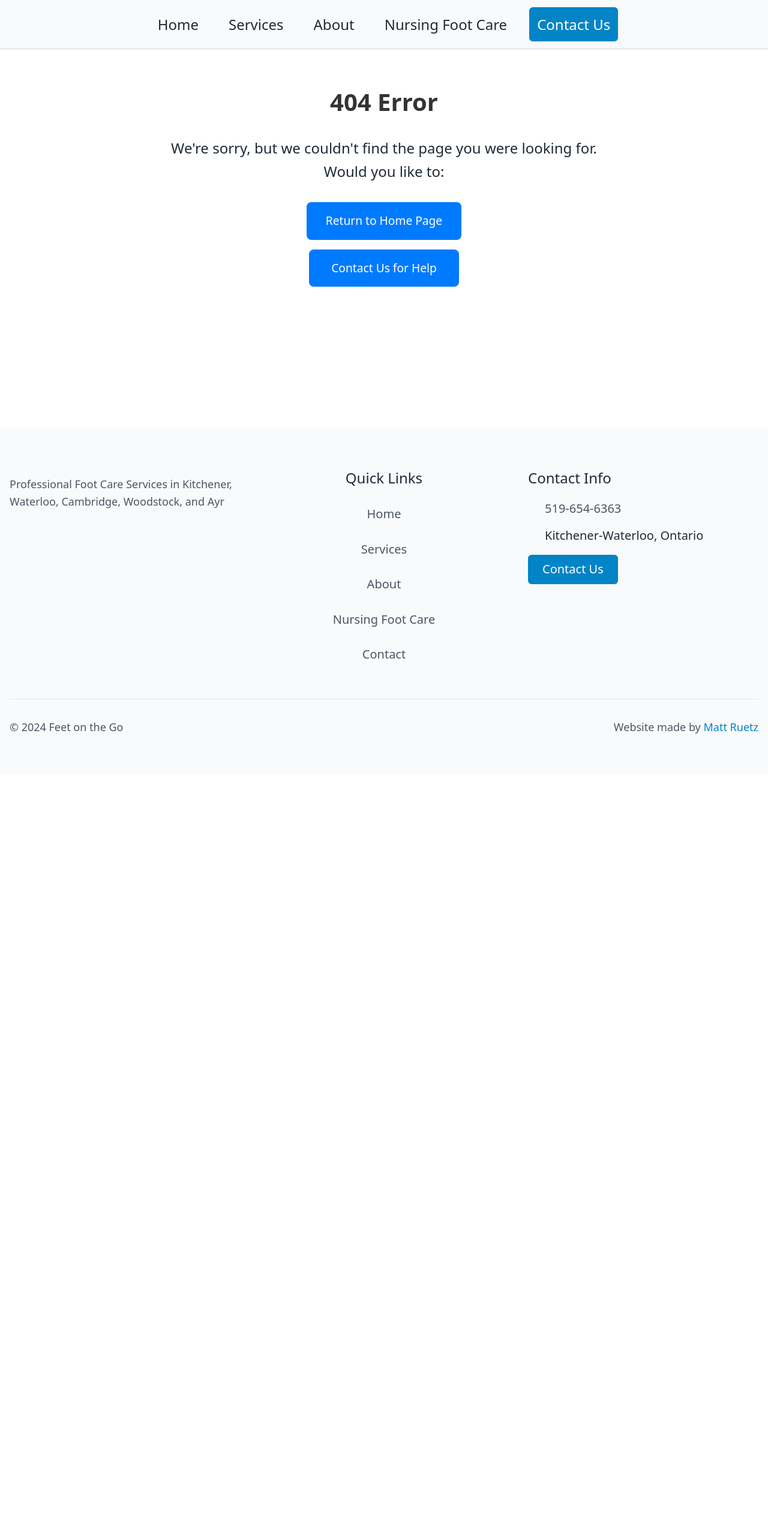
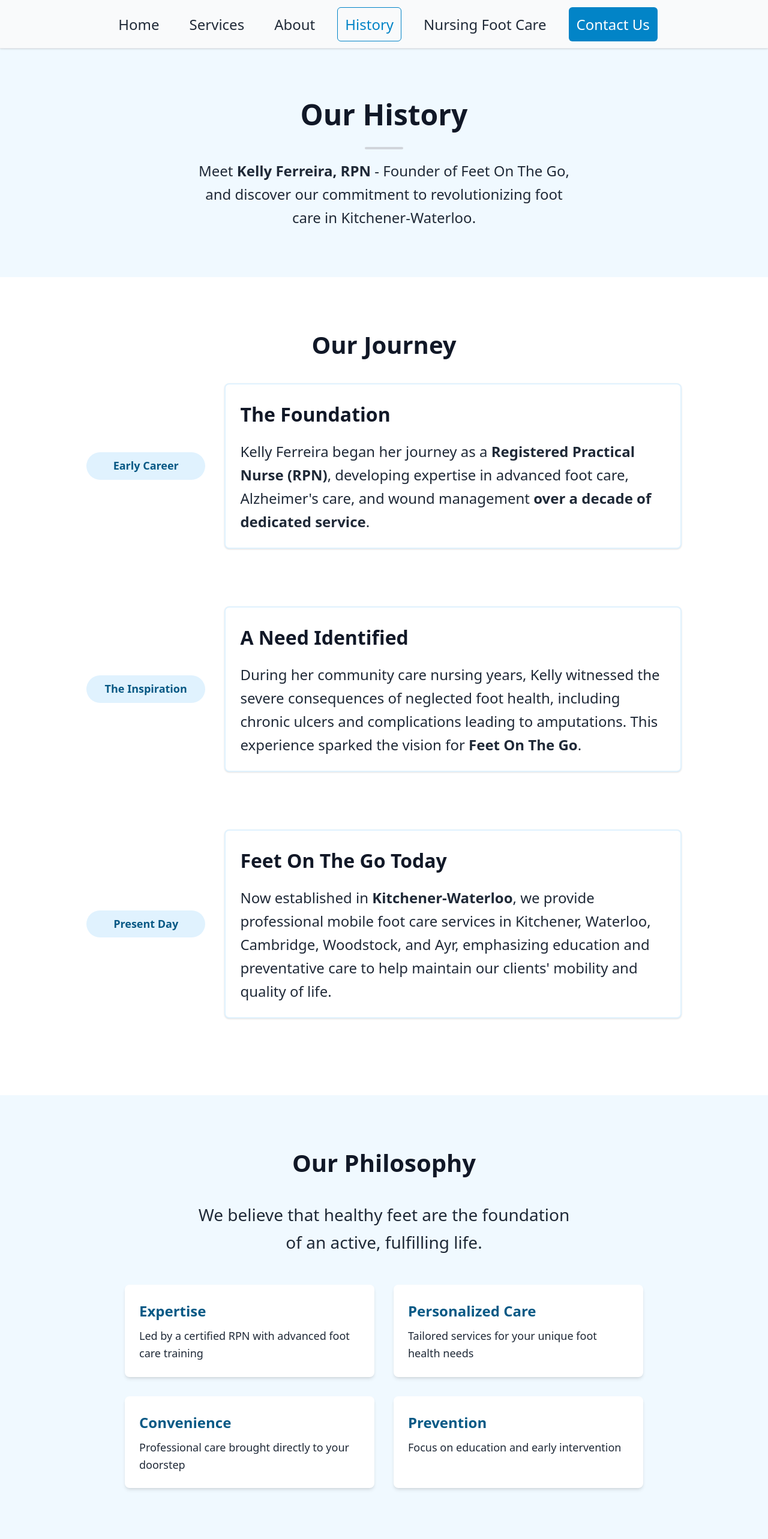
Before and after one commit to MattRuetz/feet-on-the-go, a SvelteKit app: page /history in a window 1280 px wide. Before the commit this address had no page. Shown: the top 2566 px of the page at 60% size. Before the commit the page ends 1291 px from the top, so only its background shows below. Built offline with nearby package versions, Linux system fonts and the light colour scheme; some icons are missing.

Commit message:
all changed from doc made

```diff
--- a/src/app.css
+++ b/src/app.css
@@ -49,7 +49,7 @@
   }
 
   .mobile-cta-button {
-    @apply block rounded-lg md:hidden px-3 sm:px-4 py-2 sm:py-3 text-base sm:text-xl border border-sky-600 text-sky-600
+    @apply block rounded-lg md:hidden px-3 py-2 text-base border border-sky-600 text-sky-600;
   }
 
   .outline-btn {
--- a/src/routes/+layout.svelte
+++ b/src/routes/+layout.svelte
@@ -60,6 +60,11 @@
           onclick={() => (isMobileMenuOpen = false)}>About</a
         >
         <a
+          href="/history"
+          class:active={$page.url.pathname === "/history"}
+          onclick={() => (isMobileMenuOpen = false)}>History</a
+        >
+        <a
           href="/nursing-foot-care"
           class:active={$page.url.pathname === "/nursing-foot-care"}
           onclick={() => (isMobileMenuOpen = false)}>Nursing Foot Care</a
@@ -102,6 +107,7 @@
         <a href="/">Home</a>
         <a href="/services">Services</a>
         <a href="/about">About</a>
+        <a href="/history">History</a>
         <a href="/nursing-foot-care">Nursing Foot Care</a>
         <a href="/contact">Contact</a>
       </nav>
--- a/src/routes/+page.svelte
+++ b/src/routes/+page.svelte
@@ -14,7 +14,6 @@
   import happyPatient from "$lib/images/happy-patient.png?enhanced";
   import diabetes from "$lib/images/diabetes.jpg?enhanced";
   import footMassage2 from "$lib/images/foot-massage2.jpg?enhanced";
-  import footMassage from "$lib/images/foot-massage.jpg?enhanced";
 
   const services = [
     {
@@ -123,14 +122,14 @@
 
 <section class="welcome">
   <div class="narrow-container text-center space-y-8">
-    <h2>Expert Nursing Foot Care at Your Doorstep</h2>
+    <h2>Nursing Foot Care at Your Doorstep</h2>
     <div class="minimal-divider"></div>
     <p>
       Welcome to <strong>Feet On The Go</strong>, your trusted partner for
       professional foot care in Kitchener, Waterloo, Cambridge, Woodstock, and
       Ayr. We specialize in providing personalized foot care services that cater
-      to your unique needs, whether you require expert nursing foot care,
-      diabetic foot management, or relief from common foot ailments.
+      to your unique needs, whether you require nursing foot care, diabetic foot
+      management, or relief from common foot ailments.
     </p>
     <p>
       With a focus on compassionate care and preventative education, we strive
@@ -212,51 +211,6 @@
   </div>
 </section>
 
-<section class="info-section-2">
-  <div
-    class="container mx-auto grid grid-cols-1 lg:grid-cols-2 gap-8 lg:space-x-12"
-  >
-    <div class="col-span-1 space-y-6 py-4 lg:py-8 order-2 lg:order-1">
-      <div class="space-y-4">
-        <h2 class="text-3xl lg:text-4xl text-start">
-          Foot Massage and Relaxation Treatments
-        </h2>
-        <p>
-          Our Foot Massage and Relaxation Treatments combine therapeutic
-          techniques to promote circulatory health and relaxation.
-        </p>
-        <p>
-          We apply targeted pressure to
-          <strong>stimulate blood flow</strong>, <strong>reduce edema</strong>,
-          and <strong>alleviate myofascial tension</strong> in the lower extremities.
-          These treatments are designed to complement your overall foot care regimen,
-          potentially aiding in the management of conditions such as peripheral neuropathy,
-          plantar fasciitis, and venous insufficiency.
-        </p>
-        <div class="pt-4">
-          <a href="/contact" class="cta-button">Book an Appointment</a>
-        </div>
-      </div>
-    </div>
-    <div
-      class="col-span-1 h-[300px] md:h-[600px] order-1 lg:order-2 img-container"
-      class:visible={imageVisibility[1]}
-      use:inview={{
-        threshold: 0.3,
-        onenter: () => (imageVisibility[1] = true),
-      }}
-      in:fade={{ duration: 600 }}
-    >
-      <enhanced:img
-        src={footMassage}
-        alt="Foot Massage"
-        class="w-full h-full object-cover rounded-lg shadow"
-        sizes="(max-width: 640px) 640px, 1280px"
-      />
-    </div>
-  </div>
-</section>
-
 <ReviewSection />
 
 <CTASection />
@@ -290,10 +244,6 @@
 
   .img-container {
     @apply opacity-0 translate-y-4 transition-all duration-500;
-  }
-
-  .info-section-2 {
-    @apply bg-sky-50;
   }
 
   .logo-container {
--- a/src/routes/about/+page.svelte
+++ b/src/routes/about/+page.svelte
@@ -43,7 +43,7 @@
         </p>
         <p>
           During my years in community care nursing, I witnessed firsthand the
-          severe consequences of neglected foot health - from serious ulcers to
+          consequences of neglected foot health - from serious ulcers to
           gangrene and even amputations. These experiences shaped my mission at
           Feet On The Go.
         </p>
--- /dev/null
+++ b/src/routes/history/+page.svelte
@@ -0,0 +1,184 @@
+<script>
+  import { fade } from "svelte/transition";
+  import { inview } from "$lib/actions";
+  import CTASection from "$lib/components/CTASection.svelte";
+  import nurse from "$lib/images/nurse.jpg?enhanced";
+  import footHealth from "$lib/images/foot-health.jpg?enhanced";
+  import atHomeCare from "$lib/images/at-home-care.png?enhanced";
+
+  const timelineItems = [
+    {
+      year: "Early Career",
+      title: "The Foundation",
+      content:
+        "Kelly Ferreira began her journey as a <strong>Registered Practical Nurse (RPN)</strong>, developing expertise in advanced foot care, Alzheimer's care, and wound management <strong>over a decade of dedicated service</strong>.",
+      image: nurse,
+      imageAlt: "Nurse providing patient care",
+    },
+    {
+      year: "The Inspiration",
+      title: "A Need Identified",
+      content:
+        "During her community care nursing years, Kelly witnessed the severe consequences of neglected foot health, including chronic ulcers and complications leading to amputations. This experience sparked the vision for <strong>Feet On The Go</strong>.",
+      image: footHealth,
+      imageAlt: "Community healthcare setting",
+    },
+    {
+      year: "Present Day",
+      title: "Feet On The Go Today",
+      content:
+        "Now established in <strong>Kitchener-Waterloo</strong>, we provide professional mobile foot care services in Kitchener, Waterloo, Cambridge, Woodstock, and Ayr, emphasizing education and preventative care to help maintain our clients' mobility and quality of life.",
+      image: atHomeCare,
+      imageAlt: "Mobile foot care service",
+    },
+  ];
+</script>
+
+<svelte:head>
+  <title>Our History - Feet on the Go</title>
+  <meta
+    name="description"
+    content="Learn about the history of Feet on the Go and our commitment to providing quality foot care in Kitchener-Waterloo."
+  />
+</svelte:head>
+
+<section class="hero">
+  <div class="narrow-container">
+    <h1>Our History</h1>
+    <div class="minimal-divider"></div>
+    <p class="hero-text">
+      Meet <strong>Kelly Ferreira, RPN</strong> - Founder of Feet On The Go, and
+      discover our commitment to revolutionizing foot care in Kitchener-Waterloo.
+    </p>
+  </div>
+</section>
+
+<section class="timeline">
+  <div class="narrow-container">
+    <h2>Our Journey</h2>
+    <div class="timeline-grid">
+      {#each timelineItems as item, i}
+        <div class="timeline-item" use:inview transition:fade>
+          <div class="content-wrapper">
+            <div class="year-badge">{item.year}</div>
+            <div class="content-box">
+              <enhanced:img
+                src={item.image}
+                alt={item.imageAlt}
+                class="timeline-image"
+                sizes="(max-width: 640px) 640px, 1280px"
+              />
+              <h3>{item.title}</h3>
+              <p>{@html item.content}</p>
+            </div>
+          </div>
+        </div>
+      {/each}
+    </div>
+  </div>
+</section>
+
+<section class="philosophy">
+  <div class="narrow-container">
+    <h2>Our Philosophy</h2>
+    <div class="philosophy-content">
+      <p class="large-text">
+        We believe that healthy feet are the foundation of an active, fulfilling
+        life.
+      </p>
+      <div class="commitment-grid">
+        <div class="commitment-item">
+          <h3>Expertise</h3>
+          <p>Led by a certified RPN with advanced foot care training</p>
+        </div>
+        <div class="commitment-item">
+          <h3>Personalized Care</h3>
+          <p>Tailored services for your unique foot health needs</p>
+        </div>
+        <div class="commitment-item">
+          <h3>Convenience</h3>
+          <p>Professional care brought directly to your doorstep</p>
+        </div>
+        <div class="commitment-item">
+          <h3>Prevention</h3>
+          <p>Focus on education and early intervention</p>
+        </div>
+      </div>
+    </div>
+  </div>
+</section>
+
+<CTASection />
+
+<style>
+  .hero {
+    @apply bg-sky-50 text-center;
+  }
+
+  .hero-text {
+    @apply max-w-2xl mx-auto mt-4 px-4;
+  }
+
+  .timeline-grid {
+    @apply space-y-8 sm:space-y-12 mt-8;
+  }
+
+  .timeline-item {
+    @apply relative pb-8 sm:pb-12;
+  }
+
+  .content-wrapper {
+    @apply flex flex-col sm:flex-row gap-4 sm:gap-8 items-start sm:items-center;
+  }
+
+  .year-badge {
+    @apply bg-sky-100 text-sky-800 px-4 py-2 rounded-full font-semibold
+           text-sm sm:text-base w-auto sm:w-1/5 text-center;
+  }
+
+  .content-box {
+    @apply bg-white p-4 sm:p-6 rounded-lg shadow border-2 border-sky-100 flex-1;
+  }
+
+  .timeline-image {
+    @apply w-full h-32 sm:h-80 object-cover rounded-lg mb-4;
+  }
+
+  .philosophy {
+    @apply bg-sky-50 pb-28;
+  }
+
+  .large-text {
+    @apply text-xl sm:text-2xl text-center mb-8 sm:mb-12 max-w-2xl mx-auto px-4;
+  }
+
+  .commitment-grid {
+    @apply grid grid-cols-1 sm:grid-cols-2 gap-4 sm:gap-8 max-w-4xl mx-auto px-4;
+  }
+
+  .commitment-item {
+    @apply bg-white p-4 sm:p-6 rounded-lg shadow-md;
+  }
+
+  .commitment-item h3 {
+    @apply text-lg sm:text-xl font-semibold mb-2 text-sky-800;
+  }
+
+  .commitment-item p {
+    @apply text-sm sm:text-base;
+  }
+
+  @media (max-width: 640px) {
+    .content-wrapper {
+      @apply px-4;
+    }
+
+    .year-badge {
+      @apply mb-2;
+    }
+
+    .timeline-image {
+      @apply h-48;
+    }
+  }
+</style>
--- a/src/routes/nursing-foot-care/+page.svelte
+++ b/src/routes/nursing-foot-care/+page.svelte
@@ -10,33 +10,6 @@
     "Inflammation around the toenails",
     "Blisters or bruises",
     "Swelling",
-  ];
-
-  const shoeGuidelines = [
-    {
-      title: "Size",
-      details: [
-        "Have your feet measured every time you purchase new shoes",
-        'Ensure 1/2" of space beyond your longest toe',
-        "Purchase based on your larger foot if sizes differ",
-        "Make sure toe box is deep and wide enough, especially for hammer toes, claw toes or bunions",
-      ],
-    },
-    {
-      title: "Material",
-      details: [
-        "Choose leather or canvas for breathability",
-        "These materials conform better to your foot shape",
-        "Check for absence of inside seams that could cause blisters",
-      ],
-    },
-    {
-      title: "Design",
-      details: [
-        "Select shoes with closed toes and backs for protection",
-        "Ensure satisfactory tread grip",
-      ],
-    },
   ];
 </script>
 
@@ -106,25 +79,6 @@
         <li>Improves balance and prevents falls</li>
       </ul>
     </div>
-
-    <div class="care-card">
-      <h2>Proper Shoe Fitting Guide</h2>
-      <p class="text-lg text-gray-600 mb-6">
-        Improperly fitting shoes are one of the most common causes of foot
-        problems. Follow these guidelines when purchasing shoes:
-      </p>
-
-      {#each shoeGuidelines as guide}
-        <div class="mb-8">
-          <h3 class="text-xl font-semibold mb-4">{guide.title}</h3>
-          <ul class="instruction-list">
-            {#each guide.details as detail}
-              <li>{detail}</li>
-            {/each}
-          </ul>
-        </div>
-      {/each}
-    </div>
   </div>
 </section>
 
--- a/src/routes/services/+page.svelte
+++ b/src/routes/services/+page.svelte
@@ -1,20 +1,17 @@
 <script>
-  import {
-    faPhone,
-    faLocationDot,
-    faClock,
-  } from "@fortawesome/free-solid-svg-icons";
-  import { FontAwesomeIcon } from "@fortawesome/svelte-fontawesome";
   import CTASection from "$lib/components/CTASection.svelte";
 
   const services = [
     {
       id: "mobile-care",
       title: "Mobile Foot Care Services",
-      description: "Professional care where you need it.",
+      description: "Expert foot care delivered directly to you.",
       details: [
-        "<strong>Home Visits:</strong> Enjoy professional foot care in the comfort of your own home.",
-        "<strong>Retirement Home Services:</strong> We provide on-site care for seniors in residential facilities.",
+        "<strong>Home Visits:</strong> Receive professional foot care in the comfort and privacy of your own home.",
+        "<strong>Retirement Home Services:</strong> We provide dedicated on-site care for seniors residing in retirement communities.",
+        "<strong>Group Homes:</strong> Our team offers specialized foot care services tailored for clients in group home settings.",
+        "<strong>Nursing Homes:</strong> We deliver compassionate foot care services to residents in nursing facilities.",
+        "<strong>Homeless Shelters:</strong> Our services extend to individuals in homeless shelters, ensuring everyone has access to essential foot care.",
       ],
     },
     {
@@ -43,7 +40,6 @@
       details: [
         "<strong>Comprehensive Assessments:</strong> Regular check-ups to detect early signs of diabetic foot complications.",
         "<strong>Neuropathy Screening:</strong> We test for reduced sensation to prevent unnoticed injuries.",
-        "<strong>Circulation Checks:</strong> Our nurses monitor blood flow to prevent diabetic ulcers.",
         "<strong>Patient Education:</strong> We provide crucial information on daily diabetic foot care practices.",
       ],
     },
@@ -61,7 +57,7 @@
 
   let whyChooseUs = [
     "<strong>Registered Practical Nurses:</strong> All our foot care specialists are certified RPNs.",
-    "<strong>Sterile Equipment:</strong> We use hospital-grade sterilization techniques for your safety.",
+    "<strong>Sterile Equipment:</strong> We use autoclave sterilization techniques for your safety.",
     "<strong>We Come to You:</strong> Serving Kitchener, Waterloo, Cambridge, Woodstock, and Ayr.",
     "<strong>Flexible Scheduling:</strong> We offer in-home appointments at your convenience.",
   ];
```
